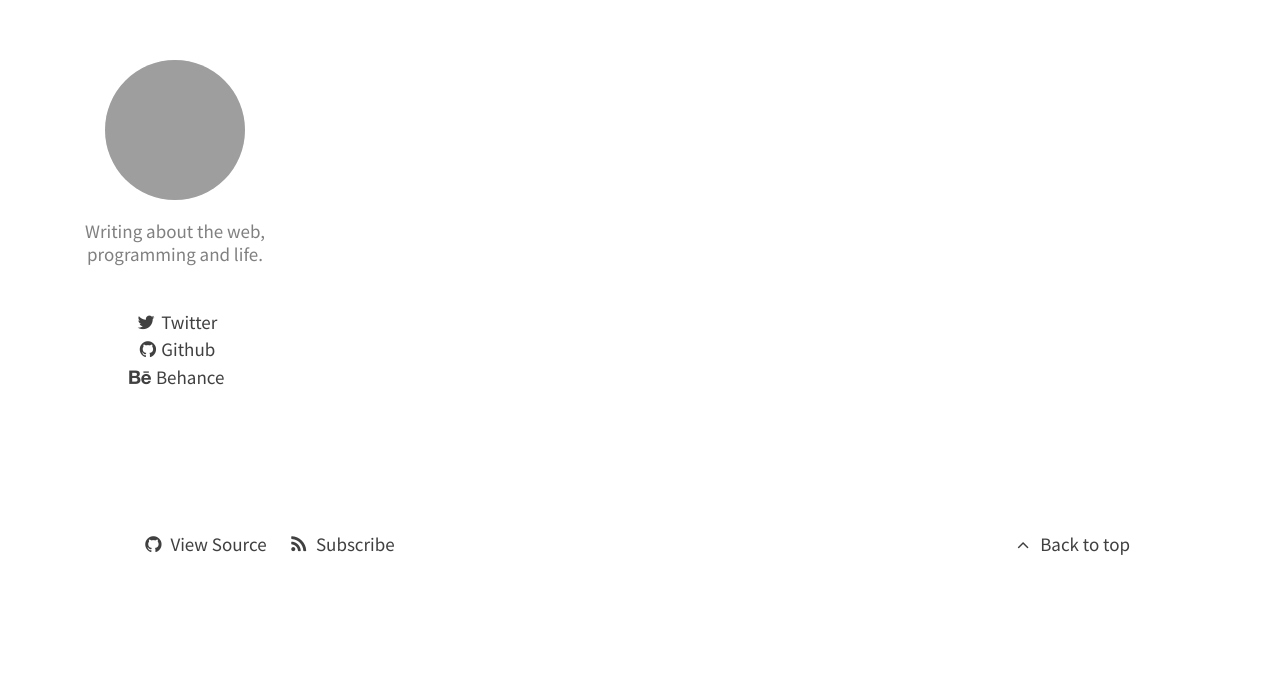
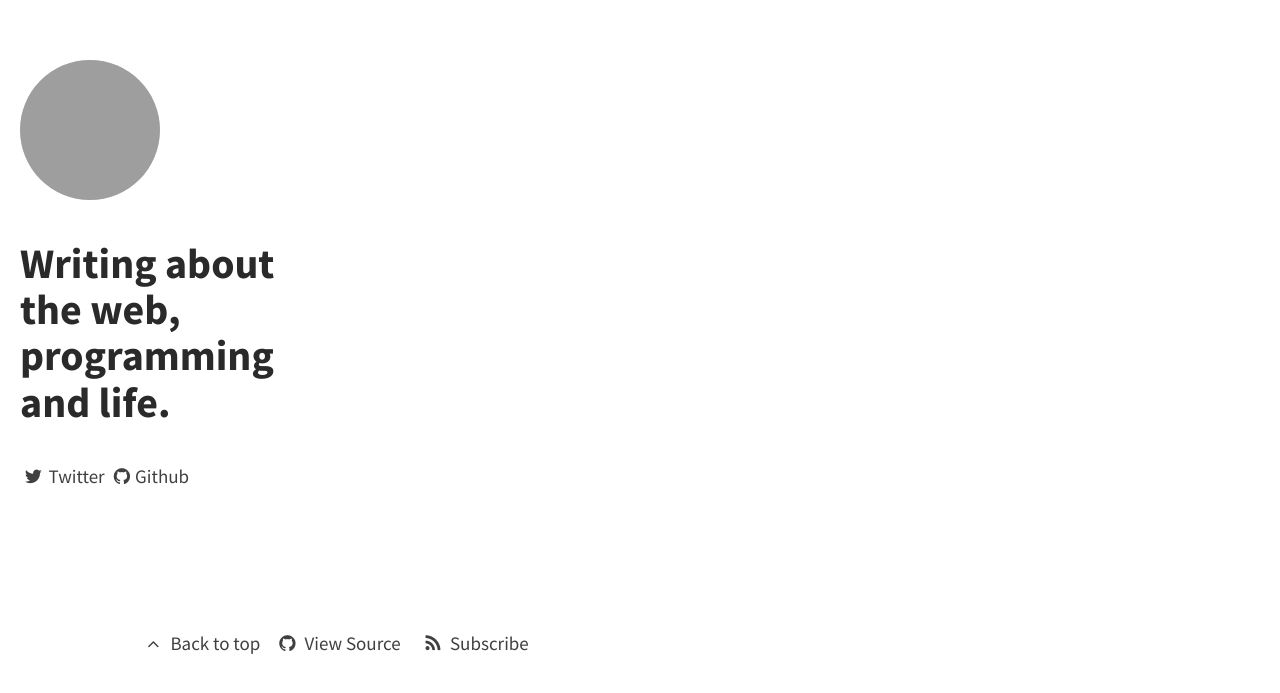
Before and after one commit to fstiehle/fabianstiehle.com, a Jekyll site: the page built from index.html, in a window 1280 px wide. Shown: the top 693 px of the page. Built offline with Jekyll 4.4.1, drawn with Linux system fonts in a browser that asks for light colours; grey boxes are pictures that could not be loaded.

Commit message:
change header style

```diff
--- a/_includes/header.html
+++ b/_includes/header.html
@@ -2,8 +2,9 @@
     <div id="me">
         <img height="140px" width="140px"  src="assets/img/me.jpg">
     </div>
-    <div id="description">{{ site.description }}</div>
-    <a href="https://twitter.com/fstiehle"><i class="icon-twitter"></i>Twitter</a>
-    <a href="https://github.com/fstiehle/"><i class="icon-github-circled"></i>Github</a>
-    <a href="https://www.behance.net/fstiehleada289"><i class="icon-behance"></i> Behance</a>
-</header>
+    <div id="description"><h1>{{ site.description }}</h1></div>
+    <div id="social">
+        <a href="https://twitter.com/fstiehle"><i class="icon-twitter"></i>Twitter</a>
+        <a href="https://github.com/fstiehle/"><i class="icon-github-circled"></i>Github</a>
+    </div>
+   </header>
--- a/_includes/style.css
+++ b/_includes/style.css
@@ -124,15 +124,19 @@
     display: flex;
     flex-direction: column;
     justify-content: flex-start;
-    align-items: center;
     order: 0;
     overflow: auto;
-    min-width: 250px;
+    min-width: 280px;
     max-width: 350px;
     width: auto;
     min-height: 100%;
     padding: 60px 0 60px 0;
-    text-align: center;
+}
+#description h1 {
+    margin-bottom: 0;
+}
+header > div {
+    padding: 0 20px;
 }
 #navi {
     font-weight: 700;
@@ -146,7 +150,6 @@
 .right,
 .footer-right {
     display: inline-block;
-    float: right;
     margin-right: 10px;
 }
 .no-bg {
@@ -159,12 +162,6 @@
 #me > img {
     border-radius: 100%;
 }
-header > a {
-    display: block;
-    width: 100%;
-    float: left;
-    margin-top: 0.5rem;
-}
 .border {
     border-width: 0 0 3px 0;
     border-style: solid;
@@ -172,9 +169,6 @@
 }
 .icon-twitter {
     margin-right: 2px;
-}
-#description {
-    padding: 0 40px;
 }
 #frontpage h2 {
     width: 100%;
@@ -507,7 +501,7 @@
 /*--------------------------------------------------------------
 @media
 --------------------------------------------------------------*/
-@media (max-width: 780px) {
+@media (max-width: 880px) {
     #me {
         margin-bottom: 0;
     }
@@ -522,6 +516,8 @@
         min-width: 100%;
         overflow: hidden;
         padding: 2.0rem 0 1.0rem 0;
+        align-items: center;
+        text-align: center;
     }
     #navi {
         background: linear-gradient(to right, #FFC371, #FFB88C);
```
